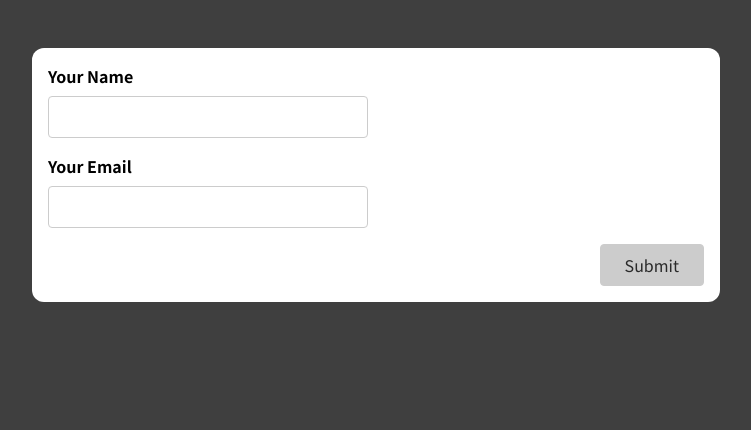
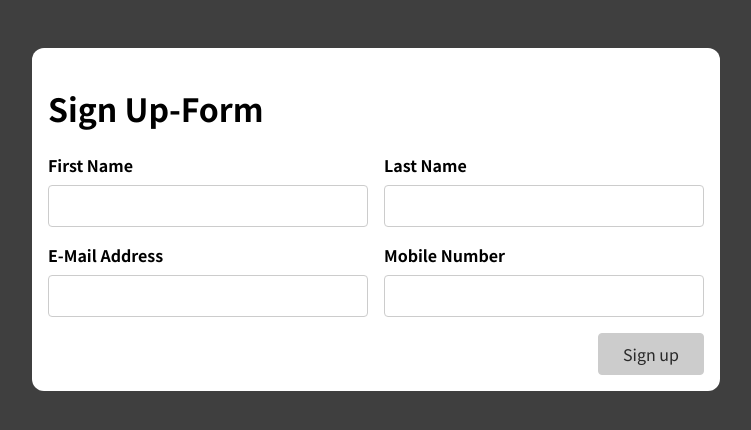
Before and after one commit to Sairam-Nulakani/react-forms-complete-guide, a React (Create React App) app: page / in a window 1280 px wide. Shown: the top 430 px of the page, without its empty margins (264-1015 px from the left). Built offline with nearby package versions, Linux system fonts and the light colour scheme.

Commit message:
creating a sign up form  by using react custom hooks

```diff
--- a/src/App.js
+++ b/src/App.js
@@ -1,9 +1,10 @@
-import SimpleInput from './components/SimpleInput';
+import BasicForm from "./components/BasicForm";
+import SimpleInput from "./components/SimpleInput";
 
 function App() {
   return (
     <div className="app">
-      <SimpleInput />
+      <BasicForm />
     </div>
   );
 }
--- a/src/components/BasicForm.js
+++ b/src/components/BasicForm.js
@@ -1,22 +1,155 @@
+import useSecondInput from "../hooks/use-second";
 const BasicForm = (props) => {
+  //Firstname
+  const {
+    value: enteredFirstName,
+    isValid: enteredFirstNameIsValid,
+    hasError: firstNameInputHasError,
+    valueChangeHandler: firstNameChangedHandler,
+    inputBlurHandler: firstNameBlurHandler,
+    reset: resetFirstNameInput,
+  } = useSecondInput((value) => value.trim() !== "");
+  //Lastname
+  const {
+    value: enteredLastName,
+    isValid: enteredLastNameIsValid,
+    hasError: lastNameInputHasError,
+    valueChangeHandler: lastNameChangedHandler,
+    inputBlurHandler: lastNameBlurHandler,
+    reset: resetLastNameInput,
+  } = useSecondInput((value) => value.trim() !== "");
+
+  //Email
+  const {
+    value: enteredEmail,
+    isValid: enteredEmailIsValid,
+    hasError: emailInputHasError,
+    valueChangeHandler: emailChangedHandler,
+    inputBlurHandler: emailBlurHandler,
+    reset: resetEmailInput,
+  } = useSecondInput((value) => value.includes("@"));
+  //Mobile Number
+  const {
+    value: enteredMobileNumber,
+    isValid: enteredMobileNumberIsValid,
+    hasError: mobileNumberInputHasError,
+    valueChangeHandler: mobileNumberChangedHandler,
+    inputBlurHandler: mobileNumberBlurHandler,
+    reset: resetMobileNumberInput,
+  } = useSecondInput((value) => value.trim() !== "");
+
+  let formIsValid = false;
+  if (
+    enteredFirstNameIsValid &&
+    enteredLastNameIsValid &&
+    enteredEmailIsValid &&
+    enteredMobileNumberIsValid
+  ) {
+    formIsValid = true;
+  }
+
+  const formSubmitHandler = (e) => {
+    e.preventDefault();
+    if (
+      !enteredFirstNameIsValid &&
+      !enteredLastNameIsValid &&
+      !enteredEmailIsValid &&
+      !enteredMobileNumberIsValid
+    ) {
+      return;
+    }
+    const data = {
+      firstName: enteredFirstName,
+      lastName: enteredLastName,
+      email: enteredEmail,
+      mobileNumber: enteredMobileNumber,
+    };
+    console.log(data);
+    resetFirstNameInput();
+    resetLastNameInput();
+    resetEmailInput();
+    resetMobileNumberInput();
+  };
+
+  const firstNameInputClasses = firstNameInputHasError
+    ? "form-control invalid"
+    : "form-control";
+
+  const lastNameInputClasses = lastNameInputHasError
+    ? "form-control invalid"
+    : "form-control";
+
+  const emailInputClasses = emailInputHasError
+    ? "form-control invalid"
+    : "form-control";
+
+  const mobileNumberInputClasses = mobileNumberInputHasError
+    ? "form-control invalid"
+    : "form-control";
   return (
-    <form>
-      <div className='control-group'>
-        <div className='form-control'>
-          <label htmlFor='name'>First Name</label>
-          <input type='text' id='name' />
+    <form onSubmit={formSubmitHandler}>
+      <div>
+        <h1>Sign Up-Form</h1>
+      </div>
+
+      <div className="control-group">
+        <div className={firstNameInputClasses}>
+          <label htmlFor="name">First Name</label>
+          <input
+            type="text"
+            id="firstName"
+            onChange={firstNameChangedHandler}
+            onBlur={firstNameBlurHandler}
+            value={enteredFirstName}
+          />
+          {firstNameInputHasError && (
+            <p className="error-text">Please Enter First Name</p>
+          )}
         </div>
-        <div className='form-control'>
-          <label htmlFor='name'>Last Name</label>
-          <input type='text' id='name' />
+        <div className={lastNameInputClasses}>
+          <label htmlFor="name">Last Name</label>
+          <input
+            type="text"
+            id="lastName"
+            onChange={lastNameChangedHandler}
+            onBlur={lastNameBlurHandler}
+            value={enteredLastName}
+          />
+          {lastNameInputHasError && (
+            <p className="error-text">Please Enter Last Name</p>
+          )}
         </div>
       </div>
-      <div className='form-control'>
-        <label htmlFor='name'>E-Mail Address</label>
-        <input type='text' id='name' />
+      <div className="control-group">
+        <div className={emailInputClasses}>
+          <label htmlFor="name">E-Mail Address</label>
+          <input
+            type="email"
+            id="email"
+            onChange={emailChangedHandler}
+            onBlur={emailBlurHandler}
+            value={enteredEmail}
+          />
+          {emailInputHasError && (
+            <p className="error-text">Enter Valid E-mail Address</p>
+          )}
+        </div>
+        <div className={mobileNumberInputClasses}>
+          <label htmlFor="name">Mobile Number</label>
+          <input
+            type="text"
+            id="mobileNumber"
+            onChange={mobileNumberChangedHandler}
+            onBlur={mobileNumberBlurHandler}
+            value={enteredMobileNumber}
+          />
+          {mobileNumberInputHasError && (
+            <p className="error-text">Please Enter Mobile Number</p>
+          )}
+        </div>
       </div>
-      <div className='form-actions'>
-        <button>Submit</button>
+      <div className="form-actions">
+        <button disabled={!formIsValid}>Sign up</button>
       </div>
     </form>
   );
--- a/src/components/SimpleInput.js
+++ b/src/components/SimpleInput.js
@@ -25,7 +25,7 @@ const SimpleInput = (props) => {
 
   const formSubmitHandler = (e) => {
     e.preventDefault();
-    if (!enteredNameIsValid) {
+    if (!enteredNameIsValid && !enteredEmailIsValid) {
       return;
     }
     console.log(enteredName);
--- /dev/null
+++ b/src/hooks/use-second.js
@@ -0,0 +1,32 @@
+import React, { useState } from "react";
+
+const useSecondInput = (validateValue) => {
+  const [value, setValue] = useState("");
+  const [isTouched, setIsTouched] = useState(false);
+  const valueIsValid = validateValue(value);
+  const hasError = !valueIsValid && isTouched;
+
+  const valueChangeHandler = (event) => {
+    setValue(event.target.value);
+  };
+
+  const inputBlurHandler = () => {
+    setIsTouched(true);
+  };
+
+  const reset = () => {
+    setValue("");
+    setIsTouched(false);
+  };
+
+  return {
+    value,
+    isValid: valueIsValid,
+    hasError,
+    valueChangeHandler,
+    inputBlurHandler,
+    reset,
+  };
+};
+
+export default useSecondInput;
```
